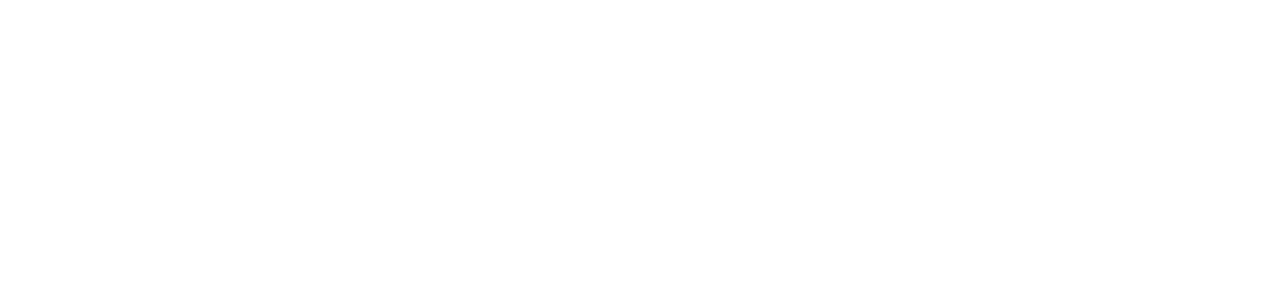
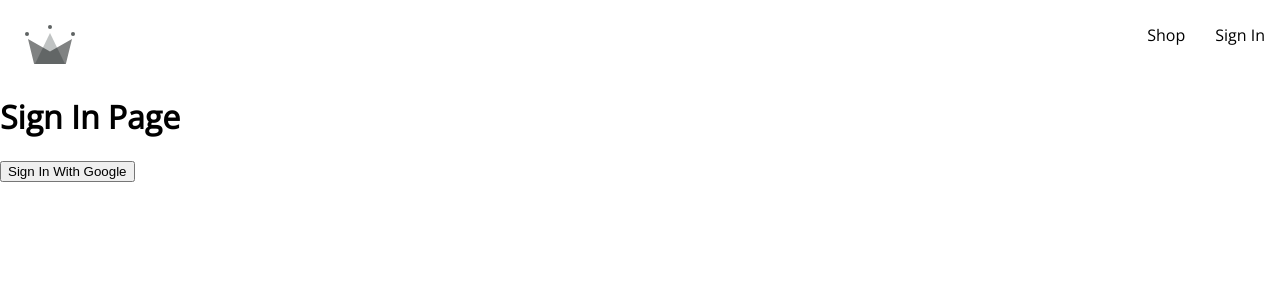
Before and after one commit to joseRFernandez/crwn-clothing, a React (Create React App) app: page /sign-in in a window 1280 px wide. Before the commit this address had no page. Shown: the top 300 px of the page. Built offline with nearby package versions, Linux system fonts and the light colour scheme; a web font is replaced by a local one.

Commit message:
synced app with firebase and set up google auth

```diff
--- a/package.json
+++ b/package.json
@@ -6,6 +6,7 @@
     "@testing-library/jest-dom": "^5.16.5",
     "@testing-library/react": "^13.4.0",
     "@testing-library/user-event": "^13.5.0",
+    "firebase": "^9.17.1",
     "react": "^18.2.0",
     "react-dom": "^18.2.0",
     "react-router-dom": "^6.8.1",
--- a/src/App.js
+++ b/src/App.js
@@ -2,12 +2,14 @@
 
 import Navigation from "./routes/navigation/navigation.component.jsx";
 import Home from "./routes/home/home.component";
+import SignIn from "./routes/sign-in/sign-in.component.jsx";
 
 const App = () => {
   return (
     <Routes>
       <Route path="/" element={<Navigation />}>
         <Route index element={<Home />} />
+        <Route path="sign-in" element={<SignIn />} />
       </Route>
     </Routes>
   );
--- a/src/routes/navigation/navigation.component.jsx
+++ b/src/routes/navigation/navigation.component.jsx
@@ -14,6 +14,9 @@
           <Link className="nav-link" to="/shop">
             Shop
           </Link>
+          <Link className="nav-link" to="/sign-in">
+            Sign In
+          </Link>
         </div>
       </div>
       <div>
--- /dev/null
+++ b/src/routes/sign-in/sign-in.component.jsx
@@ -0,0 +1,16 @@
+import { signInWithGooglePopup } from "../../utils/firebase/firebase.utils";
+
+const SignIn = () => {
+  const logGoogleUser = async () => {
+    const response = await signInWithGooglePopup();
+    console.log(response);
+  };
+  return (
+    <div>
+      <h1>Sign In Page</h1>
+      <button onClick={logGoogleUser}>Sign In With Google</button>
+    </div>
+  );
+};
+
+export default SignIn;
--- /dev/null
+++ b/src/utils/firebase/firebase.utils.js
@@ -0,0 +1,26 @@
+import { initializeApp } from "firebase/app";
+import {
+  getAuth,
+  signInWithRedirect,
+  signInWithPopup,
+  GoogleAuthProvider,
+} from "firebase/auth";
+
+// Your web app's Firebase configuration
+const firebaseConfig = {
+  apiKey: "AIzaSyAFS4XMbWXAH_gPzmjypoYEoMDGHfhjjGg",
+  authDomain: "crwn-clothing-db-842b6.firebaseapp.com",
+  projectId: "crwn-clothing-db-842b6",
+  storageBucket: "crwn-clothing-db-842b6.appspot.com",
+  messagingSenderId: "459903742156",
+  appId: "1:459903742156:web:aa3b68caffad96528f9269",
+};
+
+// Initialize Firebase
+const firebaseApp = initializeApp(firebaseConfig);
+
+const provider = new GoogleAuthProvider();
+provider.setCustomParameters({ prompt: "select_account" });
+
+export const auth = getAuth();
+export const signInWithGooglePopup = () => signInWithPopup(auth, provider);
```
Also changed, not shown: 1 other file (tests, documents, lock files or other folders).
